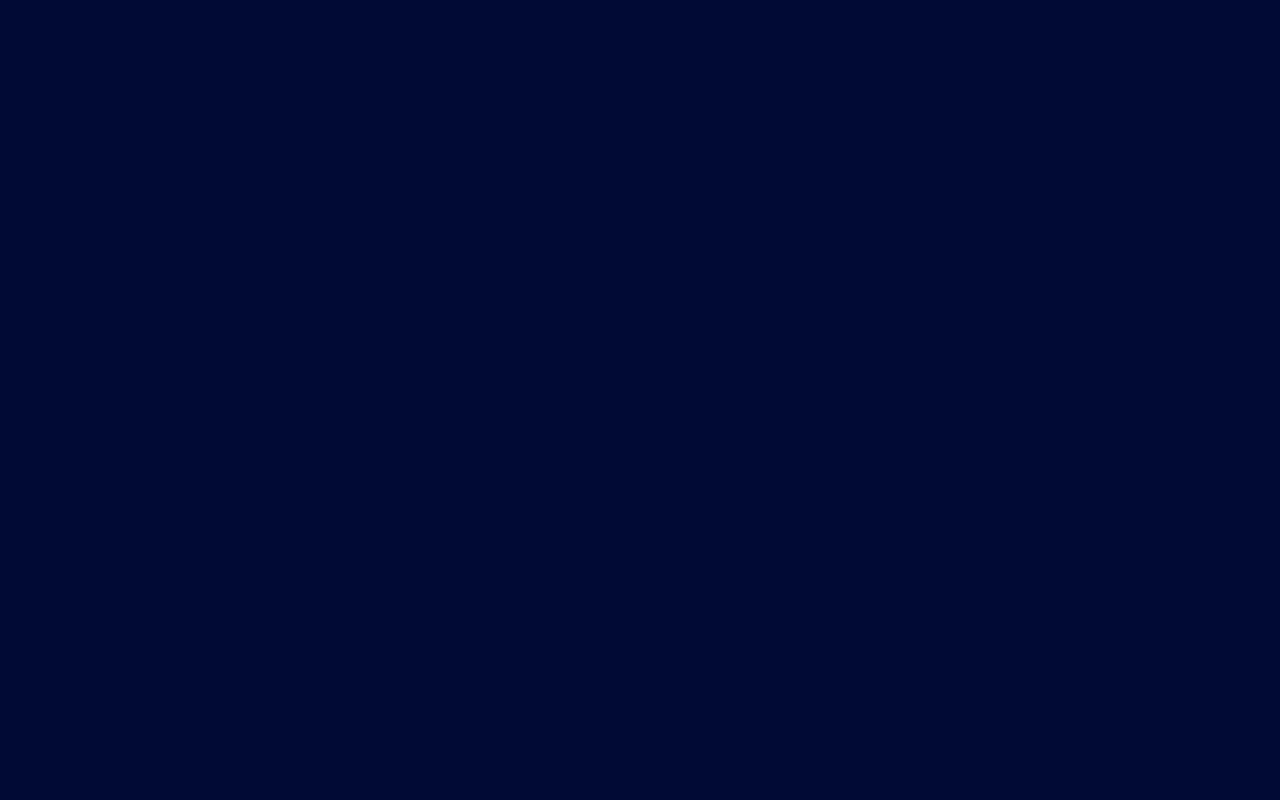
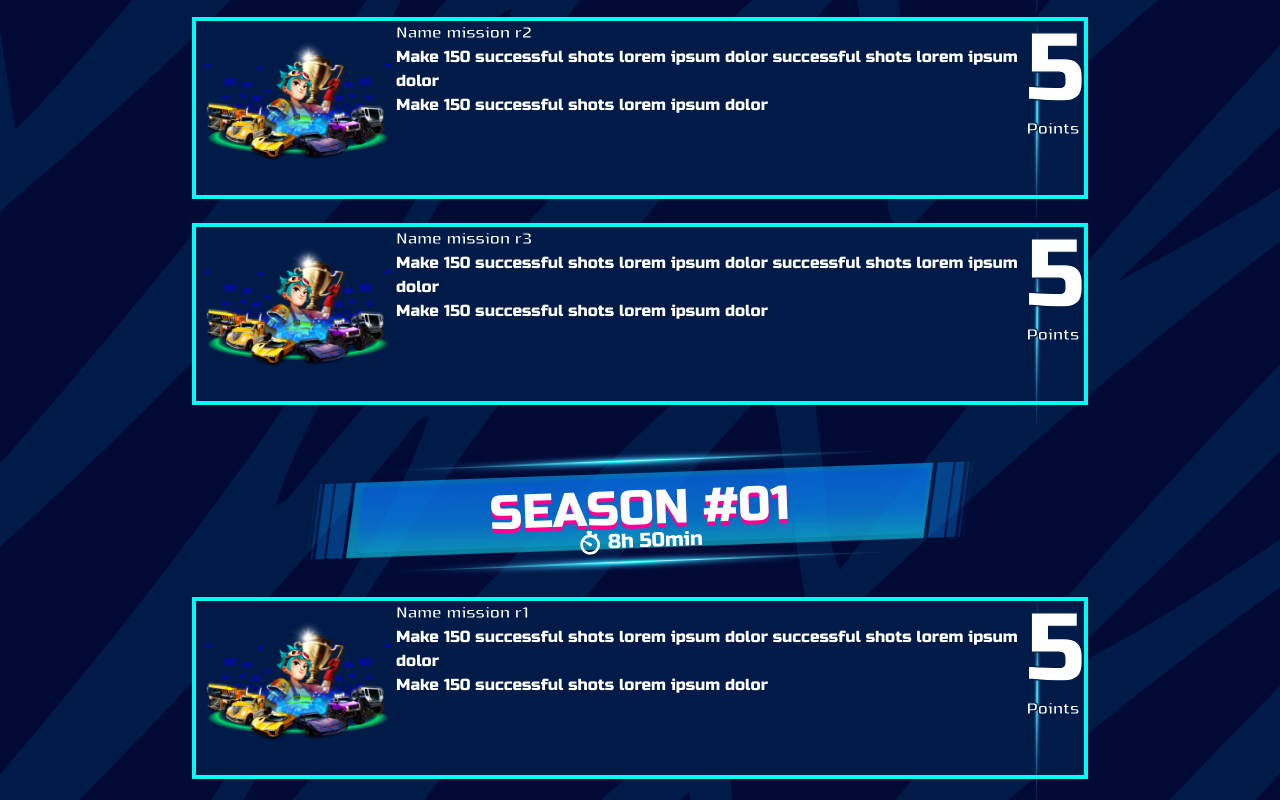
Before and after one commit to outofofficegames/socialfi-web, a Next.js app: page / in a window 1280 px wide. Shown: the part 1080-1880 px from the top of the page. Before the commit the page ends 1025 px from the top, so only its background shows below. Built offline with nearby package versions, Linux system fonts and the light colour scheme.

Commit message:
feat: add session list components

```diff
--- a/src/components/season.tsx
+++ /dev/null
@@ -1,9 +0,0 @@
-import Title from './themed/title'
-
-export default function Sesson() {
-  return (
-    <section>
-      <Title title="Season #01" subtitle="8h 50min" />
-    </section>
-  )
-}
--- /dev/null
+++ b/src/components/season/index.tsx
@@ -0,0 +1,41 @@
+import Title from '@/components/themed/title'
+import SeasonList from './list'
+import HeroImage2 from '#/hero2.png'
+const data = [
+  {
+    id: 1,
+    image: HeroImage2,
+    title: 'Name mission r1',
+    description:
+      'Make 150 successful shots lorem ipsum dolor successful shots lorem ipsum dolor',
+    hint: 'Make 150 successful shots lorem ipsum dolor',
+    points: 5,
+  },
+  {
+    id: 2,
+    image: HeroImage2,
+
+    title: 'Name mission r2',
+    description:
+      'Make 150 successful shots lorem ipsum dolor successful shots lorem ipsum dolor',
+    hint: 'Make 150 successful shots lorem ipsum dolor',
+    points: 5,
+  },
+  {
+    id: 2,
+    title: 'Name mission r3',
+    image: HeroImage2,
+    description:
+      'Make 150 successful shots lorem ipsum dolor successful shots lorem ipsum dolor',
+    hint: 'Make 150 successful shots lorem ipsum dolor',
+    points: 5,
+  },
+]
+export default function Season() {
+  return (
+    <section>
+      <Title title="Season #01" subtitle="8h 50min" />
+      <SeasonList data={data} />
+    </section>
+  )
+}
--- /dev/null
+++ b/src/components/season/list.tsx
@@ -0,0 +1,11 @@
+import SeasonListItem from './listItem'
+
+export default function SeasonList({ data }: { data: any[] }) {
+  return (
+    <div className="flex flex-col gap-6 max-w-4xl mx-auto">
+      {data.map((item) => (
+        <SeasonListItem item={item} key={item.id} />
+      ))}
+    </div>
+  )
+}
--- /dev/null
+++ b/src/components/season/listItem.tsx
@@ -0,0 +1,32 @@
+// import ItemBG from '#/season-bg.png'
+import BorderImage from '#/border-laser.png'
+import Image from 'next/image'
+import Text from '../themed/text'
+
+export default function SeasonListItem({ item }: { item: any }) {
+  return (
+    <div className="bg-contain bg-season-item flex bg-layer2 border-4 border-BDlightblue">
+      <Image src={item.image} width={200} height={100} alt={item.title} />
+      <div>
+        <Text var="h3">{item.title}</Text>
+        <p>{item.description}</p>
+        <span>{item.hint}</span>
+      </div>
+      <div className="relative flex-shrink-0">
+        <Image
+          src={BorderImage}
+          width={20}
+          height={185}
+          alt="border"
+          className="absolute left-0 top-1 bottom-1"
+        />
+        <Text var="span" className="text-8xl">
+          {item.points}
+        </Text>
+        <Text var="span" className="text-">
+          Points
+        </Text>
+      </div>
+    </div>
+  )
+}
--- a/src/components/themed/title.tsx
+++ b/src/components/themed/title.tsx
@@ -11,7 +11,7 @@ export default function Title({
   subtitle?: string
 }) {
   return (
-    <div className="-rotate-2 relative">
+    <div className="-rotate-2 relative mb-16">
       <Text
         var="h2"
         type="secondary"
--- a/src/components/trackingSeason.tsx
+++ /dev/null
@@ -1,9 +0,0 @@
-import Title from './themed/title'
-
-export default function TrackingSesson() {
-  return (
-    <section>
-      <Title title="Tracking Season" />
-    </section>
-  )
-}
--- /dev/null
+++ b/src/components/trackingSeason/index.tsx
@@ -0,0 +1,41 @@
+import Title from '@/components/themed/title'
+import TrackingSeasonList from './list'
+import HeroImage2 from '#/hero2.png'
+const data = [
+  {
+    id: 1,
+    image: HeroImage2,
+    title: 'Name mission r1',
+    description:
+      'Make 150 successful shots lorem ipsum dolor successful shots lorem ipsum dolor',
+    hint: 'Make 150 successful shots lorem ipsum dolor',
+    points: 5,
+  },
+  {
+    id: 2,
+    image: HeroImage2,
+
+    title: 'Name mission r2',
+    description:
+      'Make 150 successful shots lorem ipsum dolor successful shots lorem ipsum dolor',
+    hint: 'Make 150 successful shots lorem ipsum dolor',
+    points: 5,
+  },
+  {
+    id: 2,
+    title: 'Name mission r3',
+    image: HeroImage2,
+    description:
+      'Make 150 successful shots lorem ipsum dolor successful shots lorem ipsum dolor',
+    hint: 'Make 150 successful shots lorem ipsum dolor',
+    points: 5,
+  },
+]
+export default function TrackingSesson() {
+  return (
+    <section>
+      <Title title="Tracking Season" />
+      <TrackingSeasonList data={data} />
+    </section>
+  )
+}
--- /dev/null
+++ b/src/components/trackingSeason/list.tsx
@@ -0,0 +1,11 @@
+import TrackingSeasonListItem from './listItem'
+
+export default function TrackingSeasonList({ data }: { data: any[] }) {
+  return (
+    <div className="flex flex-col gap-6 max-w-4xl mx-auto">
+      {data.map((item) => (
+        <TrackingSeasonListItem item={item} key={item.id} />
+      ))}
+    </div>
+  )
+}
--- /dev/null
+++ b/src/components/trackingSeason/listItem.tsx
@@ -0,0 +1,31 @@
+import Image from 'next/image'
+import Text from '../themed/text'
+import BorderImage from '#/border-laser.png'
+
+export default function TrackingSeasonListItem({ item }: { item: any }) {
+  return (
+    <div className="bg-contain bg-season-item flex bg-layer2 border-4 border-BDlightblue">
+      <Image src={item.image} width={200} height={100} alt={item.title} />
+      <div>
+        <Text var="h3">{item.title}</Text>
+        <p>{item.description}</p>
+        <span>{item.hint}</span>
+      </div>
+      <div className="relative flex-shrink-0">
+        <Image
+          src={BorderImage}
+          width={20}
+          height={185}
+          alt="border"
+          className="absolute left-0 top-1 bottom-1"
+        />
+        <Text var="span" className="text-8xl">
+          {item.points}
+        </Text>
+        <Text var="span" className="text-">
+          Points
+        </Text>
+      </div>
+    </div>
+  )
+}
--- a/tailwind.config.ts
+++ b/tailwind.config.ts
@@ -9,6 +9,8 @@ const config: Config = {
     extend: {
       backgroundImage: {
         pattern: "url('/bg-pattern.svg')",
+        seasonItem: "url('/season-bg.png')",
+        trackingSeasonItem: "url('/tracking-season-bg.png')",
       },
       colors: {
         layer1: '#000A35',
```
Also changed, not shown: public/season-bg.png (renamed from public/session-bg.png), public/tracking-season-bg.png (renamed from public/tracking-session-bg.png).
